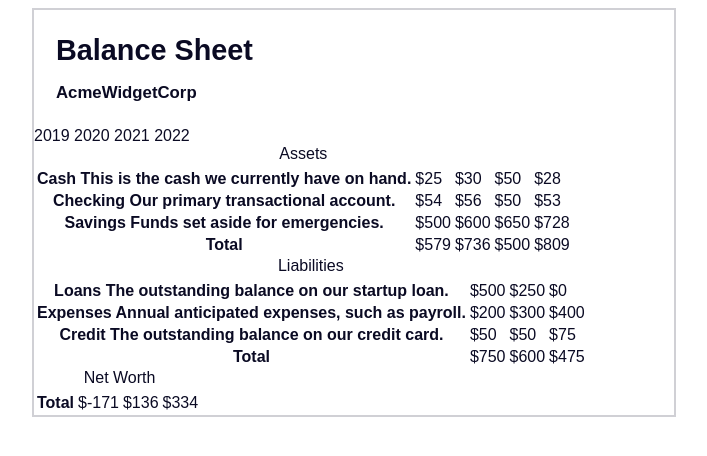
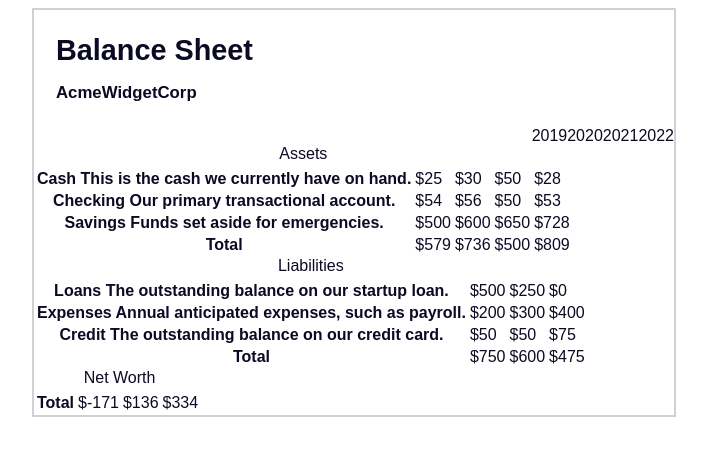
Before and after one commit to drgabelive/Balance-Sheet, a plain HTML site: page index.html in a window 1280 px wide. Shown: the whole page, without its empty margins (286-993 px from the left). Drawn offline with Linux system fonts and the light colour scheme.

Commit message:
Update styles.css

```diff
--- a/styles.css
+++ b/styles.css
@@ -46,3 +46,11 @@ body{
         margin: 0 auto;
         border: 2px solid #d0d0d5;
       }
+
+      #years{
+        display: flex;
+        flex: flex-box;
+        justify-content: flex-end;
+        position: sticky;
+        top: 0;
+      }
```
